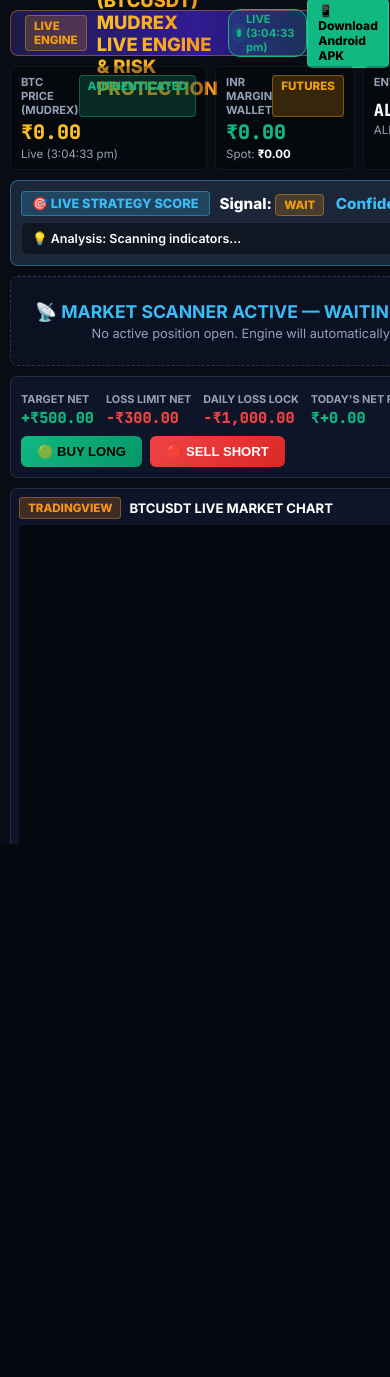
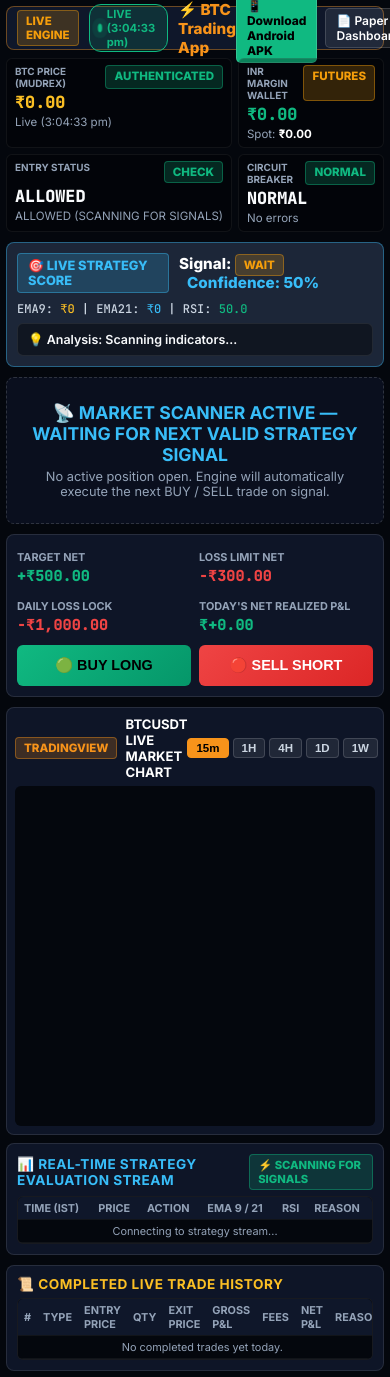
Before and after one commit to DrYogeshBhardwaj/crudeoil-trading-v2, a FastAPI app: page /bitcoin/live in a window 390 px wide. Before the commit the page ends 844 px from the top, so only its background shows below. Run offline with FastAPI, Linux system fonts and the light colour scheme; data that the repository does not hold is empty; some libraries are stand-ins or nearby versions.

Commit message:
Update Mobile-First App UI layout, fix header title collision and risk grid overflow

```diff
--- a/templates/bitcoin_live.html
+++ b/templates/bitcoin_live.html
@@ -2,11 +2,18 @@
 <html lang="en">
 <head>
     <meta charset="UTF-8">
-    <meta name="viewport" content="width=device-width, initial-scale=1.0">
+    <meta name="viewport" content="width=device-width, initial-scale=1.0, maximum-scale=1.0, user-scalable=no">
     <meta http-equiv="Cache-Control" content="no-cache, no-store, must-revalidate">
     <meta http-equiv="Pragma" content="no-cache">
     <meta http-equiv="Expires" content="0">
     <title>Bitcoin (BTCUSDT) Mudrex Live Engine & Risk Protection</title>
+    <link rel="manifest" href="/static/manifest.json">
+    <meta name="theme-color" content="#f7931a">
+    <meta name="mobile-web-app-capable" content="yes">
+    <meta name="apple-mobile-web-app-capable" content="yes">
+    <meta name="apple-mobile-web-app-status-bar-style" content="black-translucent">
+    <meta name="apple-mobile-web-app-title" content="BTC Trading">
+    <link rel="apple-touch-icon" href="https://cryptologos.cc/logos/bitcoin-btc-logo.png">
     <link href="https://fonts.googleapis.com/css2?family=Inter:wght@400;500;600;700;800&family=JetBrains+Mono:wght@500;700;800&display=swap" rel="stylesheet">
     <script type="text/javascript" src="https://s3.tradingview.com/tv.js"></script>
     <style>
@@ -282,65 +289,111 @@
             cursor: pointer;
             transition: all 0.15s ease;
         }
-    <link rel="manifest" href="/static/manifest.json">
-    <meta name="theme-color" content="#f7931a">
-    <meta name="mobile-web-app-capable" content="yes">
-    <meta name="apple-mobile-web-app-capable" content="yes">
-    <meta name="apple-mobile-web-app-status-bar-style" content="black-translucent">
-    <meta name="apple-mobile-web-app-title" content="BTC Trading">
-    <link rel="apple-touch-icon" href="https://cryptologos.cc/logos/bitcoin-btc-logo.png">
+        .tf-btn:hover, .tf-btn.active {
+            background: #f7931a;
+            color: #000;
+            border-color: #f7931a;
+        }
 
-        /* MOBILE APP RESPONSIVE VIEW (PWA & SMARTPHONE OPTIMIZATION) */
-        @media (max-width: 900px) {
+        /* DEDICATED NATIVE MOBILE APP STYLES (<768px SMARTPHONES) */
+        @media (max-width: 768px) {
             html, body {
                 height: auto !important;
                 overflow-y: auto !important;
+                background-color: #04070d;
             }
             .dashboard-container {
                 height: auto !important;
                 min-height: 100vh;
-                padding: 6px;
-                gap: 8px;
+                padding: 6px !important;
+                gap: 8px !important;
                 overflow-y: auto !important;
             }
             .header-bar {
-                height: auto;
-                padding: 8px 10px;
-                flex-direction: column;
-                gap: 6px;
-                align-items: flex-start;
+                height: 44px !important;
+                padding: 0 10px !important;
+                flex-direction: row !important;
+                justify-content: space-between !important;
+                align-items: center !important;
+                background: #0f172a !important;
             }
             .header-title h1 {
-                font-size: 0.9rem;
+                display: none !important;
+            }
+            .header-title::after {
+                content: "⚡ BTC Trading App";
+                font-size: 0.95rem;
+                font-weight: 800;
+                color: #f7931a;
+            }
+            .btn-download-apk {
+                display: none !important;
             }
             .main-grid {
                 display: flex !important;
                 flex-direction: column !important;
-                gap: 8px;
+                gap: 8px !important;
             }
             .grid-4 {
                 grid-template-columns: repeat(2, 1fr) !important;
-                gap: 6px;
+                gap: 6px !important;
+            }
+            .metric-card {
+                padding: 6px 8px !important;
+            }
+            .metric-lbl {
+                font-size: 0.62rem !important;
+            }
+            .metric-val {
+                font-size: 1.05rem !important;
             }
             .pos-grid {
                 grid-template-columns: repeat(2, 1fr) !important;
-                gap: 6px;
+                gap: 6px !important;
             }
-            .metric-val {
-                font-size: 1.05rem;
+            .pos-cell-val {
+                font-size: 0.92rem !important;
             }
-            .panel {
-                padding: 8px;
+            .pos-header {
+                flex-direction: column !important;
+                align-items: flex-start !important;
+                gap: 6px !important;
+            }
+            .pos-header > div:last-child {
+                text-align: left !important;
+            }
+            .risk-bar-container {
+                display: flex !important;
+                flex-direction: column !important;
+                gap: 10px !important;
+            }
+            .risk-bar-items {
+                display: grid !important;
+                grid-template-columns: repeat(2, 1fr) !important;
+                gap: 8px !important;
+                width: 100% !important;
+            }
+            .risk-bar-buttons {
+                display: flex !important;
+                width: 100% !important;
+                gap: 8px !important;
+            }
+            .btn-buy-lg, .btn-sell-lg {
+                flex: 1 !important;
+                text-align: center !important;
+                padding: 12px !important;
+                font-size: 0.9rem !important;
             }
             .table-container {
-                max-height: 250px;
+                max-height: 280px !important;
+                overflow-x: auto !important;
             }
-            .btn-buy-lg, .btn-sell-lg {
-                flex: 1;
-                text-align: center;
-                padding: 10px;
-                font-size: 0.85rem;
+            table {
+                font-size: 0.68rem !important;
             }
+            th, td {
+                padding: 4px 6px !important;
+                white-space: normal !important;
         }
     </style>
 </head>
@@ -471,15 +524,15 @@
 
             <!-- 3. RISK MANAGEMENT & 1-CLICK ORDER BAR -->
             <div class="panel" style="padding:10px;">
-                <div style="display:flex; justify-content:space-between; align-items:center; flex-wrap:wrap; gap:8px;">
-                    <div style="display:flex; align-items:center; gap:12px;">
+                <div class="risk-bar-container" style="display:flex; justify-content:space-between; align-items:center; flex-wrap:wrap; gap:8px;">
+                    <div class="risk-bar-items" style="display:flex; align-items:center; gap:12px;">
                         <div>
                             <span style="font-size:0.68rem; color:#94a3b8; text-transform:uppercase; font-weight:700;">Target Net</span>
-                            <div id="disp_per_trade_target" style="font-size:0.95rem; font-weight:800; color:#10b981; font-family:'JetBrains Mono', monospace;">+₹200.00</div>
+                            <div id="disp_per_trade_target" style="font-size:0.95rem; font-weight:800; color:#10b981; font-family:'JetBrains Mono', monospace;">+₹500.00</div>
                         </div>
                         <div>
                             <span style="font-size:0.68rem; color:#94a3b8; text-transform:uppercase; font-weight:700;">Loss Limit Net</span>
-                            <div id="disp_per_trade" style="font-size:0.95rem; font-weight:800; color:#ef4444; font-family:'JetBrains Mono', monospace;">-₹100.00</div>
+                            <div id="disp_per_trade" style="font-size:0.95rem; font-weight:800; color:#ef4444; font-family:'JetBrains Mono', monospace;">-₹300.00</div>
                         </div>
                         <div>
                             <span style="font-size:0.68rem; color:#94a3b8; text-transform:uppercase; font-weight:700;">Daily Loss Lock</span>
@@ -490,7 +543,7 @@
                             <div id="disp_today_pnl" style="font-size:0.95rem; font-weight:800; font-family:'JetBrains Mono', monospace;">₹0.00</div>
                         </div>
                     </div>
-                    <div style="display:flex; gap:8px;">
+                    <div class="risk-bar-buttons" style="display:flex; gap:8px;">
                         <button onclick="executeManualLiveOrder('BUY')" class="btn-buy-lg">🟢 BUY LONG</button>
                         <button onclick="executeManualLiveOrder('SELL')" class="btn-sell-lg">🔴 SELL SHORT</button>
                     </div>
```
